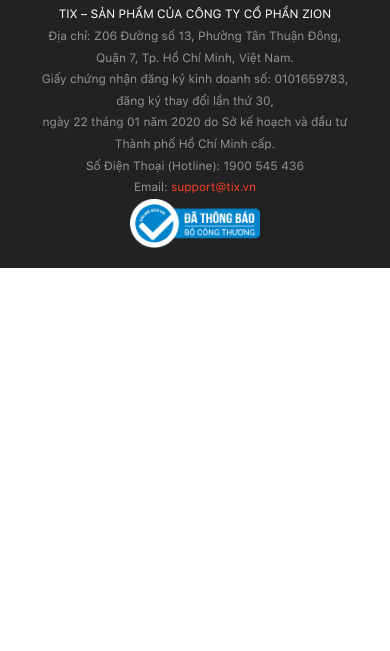
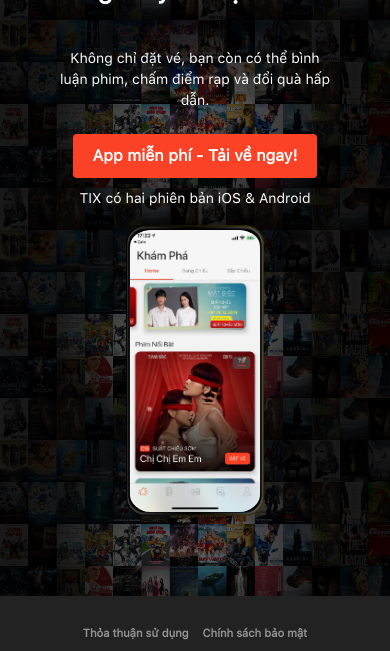
Before and after one commit to samusam2001/TixBootstrap, a plain HTML site: page index.html in a window 390 px wide. Shown: the part 250-901 px from the top of the page. Before the commit the page ends 844 px from the top, so only its background shows below. Drawn offline with nearby package versions, Linux system fonts and the light colour scheme.

Commit message:
xong mobile

```diff
--- /dev/null
+++ b/css/slick.css
@@ -0,0 +1,119 @@
+/* Slider */
+.slick-slider
+{
+    position: relative;
+
+    display: block;
+    box-sizing: border-box;
+
+    -webkit-user-select: none;
+       -moz-user-select: none;
+        -ms-user-select: none;
+            user-select: none;
+
+    -webkit-touch-callout: none;
+    -khtml-user-select: none;
+    -ms-touch-action: pan-y;
+        touch-action: pan-y;
+    -webkit-tap-highlight-color: transparent;
+}
+
+.slick-list
+{
+    position: relative;
+
+    display: block;
+    overflow: hidden;
+
+    margin: 0;
+    padding: 0;
+}
+.slick-list:focus
+{
+    outline: none;
+}
+.slick-list.dragging
+{
+    cursor: pointer;
+    cursor: hand;
+}
+
+.slick-slider .slick-track,
+.slick-slider .slick-list
+{
+    -webkit-transform: translate3d(0, 0, 0);
+       -moz-transform: translate3d(0, 0, 0);
+        -ms-transform: translate3d(0, 0, 0);
+         -o-transform: translate3d(0, 0, 0);
+            transform: translate3d(0, 0, 0);
+}
+
+.slick-track
+{
+    position: relative;
+    top: 0;
+    left: 0;
+
+    display: block;
+    margin-left: auto;
+    margin-right: auto;
+}
+.slick-track:before,
+.slick-track:after
+{
+    display: table;
+
+    content: '';
+}
+.slick-track:after
+{
+    clear: both;
+}
+.slick-loading .slick-track
+{
+    visibility: hidden;
+}
+
+.slick-slide
+{
+    display: none;
+    float: left;
+
+    height: 100%;
+    min-height: 1px;
+}
+[dir='rtl'] .slick-slide
+{
+    float: right;
+}
+.slick-slide img
+{
+    display: block;
+}
+.slick-slide.slick-loading img
+{
+    display: none;
+}
+.slick-slide.dragging img
+{
+    pointer-events: none;
+}
+.slick-initialized .slick-slide
+{
+    display: block;
+}
+.slick-loading .slick-slide
+{
+    visibility: hidden;
+}
+.slick-vertical .slick-slide
+{
+    display: block;
+
+    height: auto;
+
+    border: 1px solid transparent;
+}
+.slick-arrow.slick-hidden {
+    display: none;
+}
--- a/css/style.css
+++ b/css/style.css
@@ -311,7 +311,80 @@ footer{
 /* END FOOTER */
 
 
-/*END CAROUSEL*/
+/* MOBILE */
+.mobile{
+  padding: 120px 0 80px 0;
+  background: url("../img/backapp.jpg");
+  background-size: contain;
+}
+
+.mobile__container{
+  width:80%;
+  margin: auto;
+}
+
+.mobile__text__title{
+  color: #fff;
+  font-weight: 700;
+  font-size: xx-large;
+}
+
+.mobile__text__small{
+  color: #fff;
+  font-size: medium;
+}
+
+.btn-orange{
+  background-color: #fb4226;
+  padding: 10px 20px;
+  color: #fff;
+  font-size: medium;
+  font-weight: 700;
+  border: none;
+  border-radius: 4px;
+}
+
+.btn-orange:hover{
+  color: #fff;
+}
+
+.btn-orange:active{
+  box-shadow: none;
+}
+
+.mobile__text__phone{
+  color: #fff;
+  padding-top: 10px;
+}
+
+.mobile__text__phone a{
+  color:#fff;
+}
+
+.mobile__image {
+  padding: 0 28%;
+}
+
+.mobile__carousel{
+  position: relative;
+  padding: 0;
+}
+
+.mobile__slider{
+  position: absolute;
+  padding: 1.5% 29.3% 0 29.3%;
+  top: 0;
+  left: 0;
+  width: 100%;
+}
+
+.mobile__slider .slick-list{
+  border-radius: 20px;
+}
+
+/* END MOBILE */
+
+
 
 @media screen and (max-width: 575.98px){
   /*CAROUSEL*/
@@ -357,6 +430,20 @@ footer{
     display: block;
     margin: auto;
     float: none;
+  }
+
+  /* MOBILE */
+  .mobile{
+    padding-top: 70px;
+  }
+
+  .mobile__text__title{
+    font-size: 1.8em;
+  }
+
+  .mobile__text__small{
+    font-size: 1em;
+    margin: 2px;
   }
 
 
--- a/index.html
+++ b/index.html
@@ -15,6 +15,10 @@
     <!--CAROUSEL-->
     <link rel="stylesheet" href="./css/owl.carousel.min.css">
     <link rel="stylesheet" href="./css/owl.theme.default.min.css">
+
+    <!--SLICK-->
+    <link rel="stylesheet" type="text/css" href="./css/slick.css"/>
+    <!-- <link rel="stylesheet" type="text/css" href="./css/slick-theme.css"/> -->
 
     <!--CSS-->
     <link rel="stylesheet" href="./css/style.css">
@@ -131,12 +135,38 @@
     <!--END NEWS-->
 
     <!--MOBILE-->
-
+    <section class="mobile">
+      <div class="container mobile__container">
+        <div class="row text-center text-lg-left">
+          <div class="col-lg-6 col-md-12">
+            <p class="mobile__text__title">Ứng dụng tiện lợi dành cho</p>
+            <p class="mobile__text__title">người yêu điện ảnh</p>
+            <br/>
+            <p class="mobile__text__small">Không chỉ đặt vé, bạn còn có thể bình luận phim, chấm điểm rạp và đổi quà hấp dẫn.</p>
+            <br/>
+            <button class="btn btn-orange">App miễn phí - Tải về ngay!</button>
+            <p class="mobile__text__phone">TIX có hai phiên bản
+              <a class="tagA" target="_blank" href="#">iOS</a>
+              &amp;&nbsp;<a class="tagA" target="_blank" href="#">Android</a>
+            </p>
+          </div>
+          <div class="col-lg-6 col-md-12 mobile__carousel">
+            <img class="img-fluid mobile__image" src="./img/mobile.png">
+            <div class="mobile__slider">
+              <div><img src="./img/slide1.jpg" class="img-fluid"></div>
+              <div><img src="./img/slide2.jpg" class="img-fluid"></div>
+              <div><img src="./img/slide3.jpg" class="img-fluid"></div>
+              <div><img src="./img/slide4.jpg" class="img-fluid"></div>
+            </div>
+          </div>
+        </div>
+      </div>
+    </section>
     <!--END MOBILE-->
 
     <!--FOOTER-->
     <footer>
-      <div class="footer">
+      <div class="footer container">
         <div class="row footer__tix">
           <div class="col-md-4">
             <h5 class="footer__title hideOnMobile">TIX</h5>
@@ -276,6 +306,9 @@
     <!--CAROUSEL-->
     <!-- <script src="./js/owl.carousel.min.js"></script> -->
 
+    <!--SLICK-->
+    <script type="text/javascript" src="./js/slick.min.js"></script>
+
     <!--MAIN-->
     <script src="./js/main.js" type="text/javascript"></script>
 
--- a/js/main.js
+++ b/js/main.js
@@ -1,18 +1,18 @@
-//CAROUSEL
-$('.carousel .owl-carousel').owlCarousel({
-  margin: 0,
-  loop: true,
-  autoplay:true,
-  autoplayTimeout:5000,
-  autoplayHoverPause:true,
-  navText: [
-      '<i class="fa fa-angle-left" aria-hidden="true"></i>',
-      '<i class="fa fa-angle-right" aria-hidden="true"></i>'
-  ],
-  navContainer: '.carousel .custom-nav',
-  responsive:{
-      0:{
-          items: 1
-      },
-  }
-});
+$('.mobile__slider').slick({
+    dots: false,
+    infinite: true,
+    speed: 300,
+    slidesToShow: 1,
+    slidesToScroll: 1,
+    arrows:false,
+    autoplay: true,
+    responsive: [
+      {
+        breakpoint: 480,
+        settings: {
+          slidesToShow: 1,
+          slidesToScroll: 1
+        }
+      }
+    ]
+  });
```
Also changed, not shown: css/slick-theme.css (added), img/backapp.jpg (added), img/mobile.png (added), img/slide1.jpg (added), img/slide2.jpg (added), img/slide3.jpg (added), img/slide4.jpg (added), js/slick.min.js (added).
